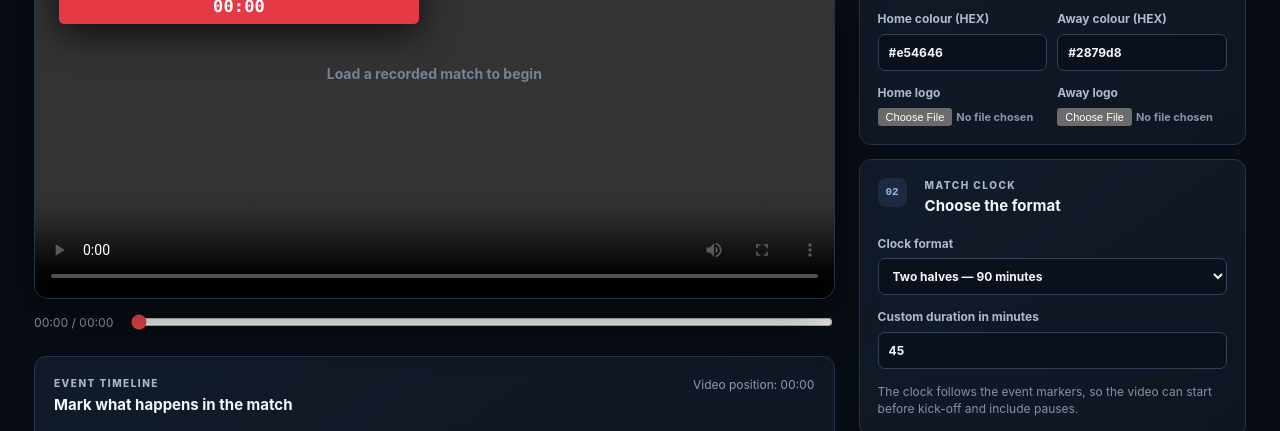
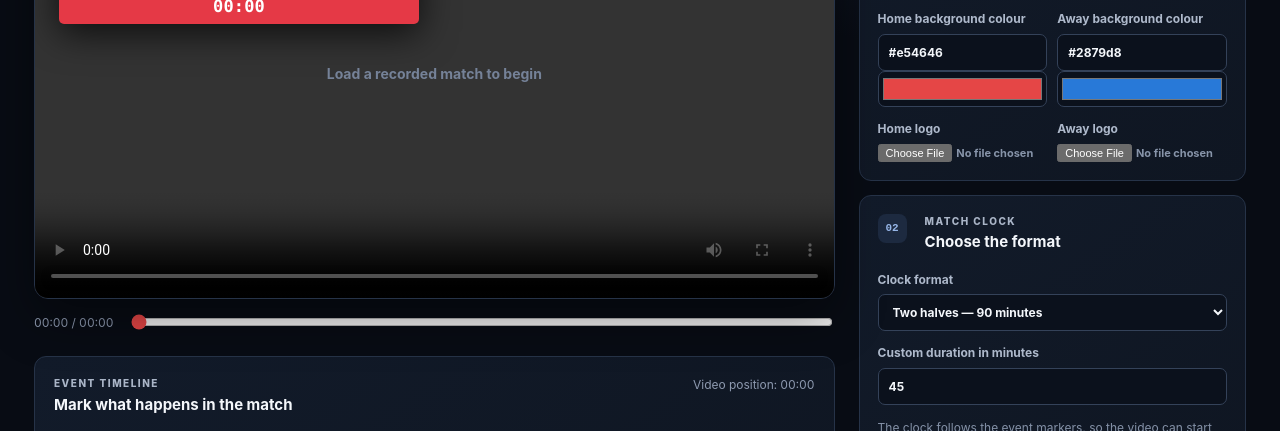
Before and after one commit to khusairy/brfc-match-graphics, a plain HTML site: page index.html in a window 1280 px wide. Shown: the part 344-775 px from the top of the page. Drawn offline with Linux system fonts and the light colour scheme.

Commit message:
Add synced team background colour pickers (index.html)

```diff
--- a/index.html
+++ b/index.html
@@ -91,8 +91,8 @@
               <label>Away team<input id="awayNameInput" value="OPPONENT" /></label>
             </div>
             <div class="field-grid">
-              <label>Home colour (HEX)<input id="homeColourInput" value="#e54646" maxlength="7" spellcheck="false" /></label>
-              <label>Away colour (HEX)<input id="awayColourInput" value="#2879d8" maxlength="7" spellcheck="false" /></label>
+              <label>Home background colour<div class="colour-control"><input id="homeColourInput" value="#e54646" maxlength="7" spellcheck="false" /><input id="homeColourPicker" type="color" value="#e54646" aria-label="Choose home background colour" /></div></label>
+              <label>Away background colour<div class="colour-control"><input id="awayColourInput" value="#2879d8" maxlength="7" spellcheck="false" /><input id="awayColourPicker" type="color" value="#2879d8" aria-label="Choose away background colour" /></div></label>
             </div>
             <div class="field-grid">
               <label>Home logo<input id="homeLogoInput" type="file" accept="image/*" /></label>
```
